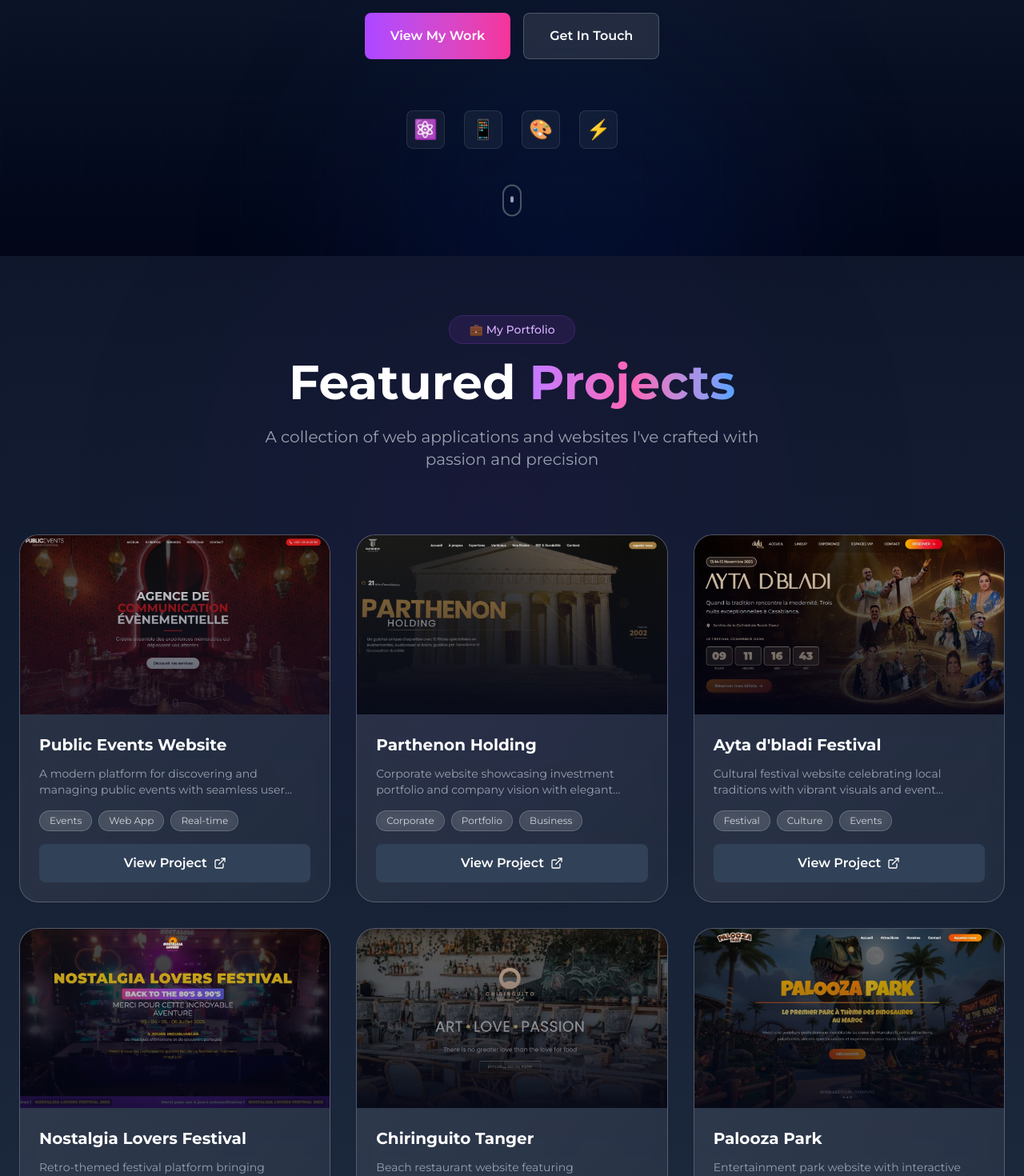
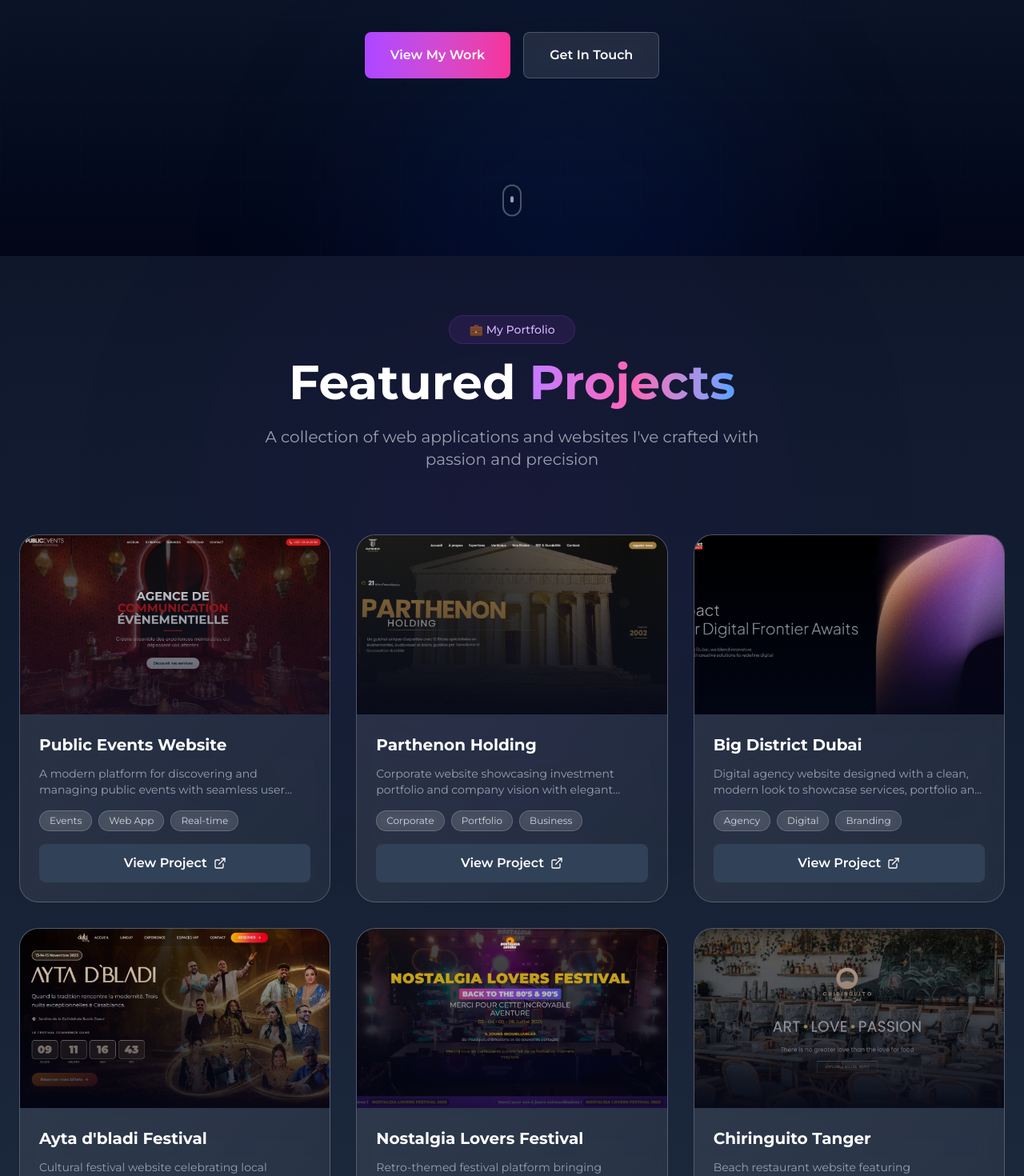
Before and after one commit to mouhcine7777/mouhcinezhirou, a Next.js app: page / in a window 1280 px wide. Shown: the part 480-1950 px from the top of the page at 80% size. Built offline with nearby package versions, Linux system fonts and the light colour scheme.

Commit message:
first commit

```diff
--- a/app/components/HeroSection.tsx
+++ b/app/components/HeroSection.tsx
@@ -123,23 +123,6 @@ export default function Hero() {
           </motion.a>
         </motion.div>
 
-        {/* Tech Stack Icons */}
-        <motion.div
-          variants={itemVariants}
-          transition={itemTransition}
-          className="flex flex-wrap justify-center gap-6"
-        >
-          {['⚛️', '📱', '🎨', '⚡'].map((emoji, index) => (
-            <motion.div
-              key={index}
-              whileHover={{ scale: 1.1, rotate: 5 }}
-              whileTap={{ scale: 0.9 }}
-              className="w-12 h-12 bg-white/5 backdrop-blur-sm rounded-lg flex items-center justify-center border border-white/10 hover:border-purple-500/50 hover:bg-white/10 transition-all duration-300 cursor-pointer"
-            >
-              <span className="text-2xl">{emoji}</span>
-            </motion.div>
-          ))}
-        </motion.div>
 
         {/* Scroll Indicator */}
         <motion.div
--- a/app/components/WorkSection.tsx
+++ b/app/components/WorkSection.tsx
@@ -16,12 +16,20 @@ export default function ProjectsSection() {
       id: 2,
       title: "Parthenon Holding",
       description: "Corporate website showcasing investment portfolio and company vision with elegant design",
-      url: "https://parthenonholding.vercel.app/",
+      url: "https://www.parthenon.ma",
       tags: ["Corporate", "Portfolio", "Business"],
       image: "/projects/parthenon-portfolio.jpeg"
     },
     {
       id: 3,
+      title: "Big District Dubai",
+      description: "Digital agency website designed with a clean, modern look to showcase services, portfolio and branding identity",
+      url: "https://bigdistrict.agency/",
+      tags: ["Agency", "Digital", "Branding"],
+      image: "/projects/bigdistrict-portfolio.jpeg"
+    },
+    {
+      id: 4,
       title: "Ayta d'bladi Festival",
       description: "Cultural festival website celebrating local traditions with vibrant visuals and event information",
       url: "http://aytadbladi.com/",
@@ -29,7 +37,7 @@ export default function ProjectsSection() {
       image: "/projects/aytadbladi-portfolio.jpeg"
     },
     {
-      id: 4,
+      id: 5,
       title: "Nostalgia Lovers Festival",
       description: "Retro-themed festival platform bringing together music lovers for an unforgettable experience",
       url: "https://nostalgialovers.ma/",
@@ -37,7 +45,7 @@ export default function ProjectsSection() {
       image: "/projects/nostalgia-portfolio.jpeg"
     },
     {
-      id: 5,
+      id: 6,
       title: "Chiringuito Tanger",
       description: "Beach restaurant website featuring Mediterranean cuisine with stunning coastal views",
       url: "https://chiringuito-tanger.com/",
@@ -45,15 +53,15 @@ export default function ProjectsSection() {
       image: "/projects/Chiringuito-portfolio.jpeg"
     },
     {
-      id: 6,
+      id: 7,
       title: "Palooza Park",
       description: "Entertainment park website with interactive features and booking system for family fun",
-      url: "https://paloozaland.vercel.app/",
+      url: "https://www.paloozaland.com",
       tags: ["Entertainment", "Park", "Family"],
       image: "/projects/palooza-portfolio.jpeg"
     },
     {
-      id: 7,
+      id: 8,
       title: "Alhabtoor City Hotels",
       description: "Luxury hotel chain website with elegant design, booking system, and premium experience",
       url: "https://alhabtoorcity.com/",
@@ -61,7 +69,7 @@ export default function ProjectsSection() {
       image: "/projects/alhabtoorcity-portfolio.jpeg"
     },
     {
-      id: 8,
+      id: 9,
       title: "Parthenon Project Manager",
       description: "Full-featured project management application with team collaboration and task tracking",
       url: "https://clickdown-mauve.vercel.app/",
@@ -69,7 +77,7 @@ export default function ProjectsSection() {
       image: "/projects/clickdown-portflio.jpeg"
     },
     {
-      id: 9,
+      id: 10,
       title: "ONMT Event App",
       description: "Confidential event management system for national tourism office with advanced features",
       url: null,
@@ -77,7 +85,7 @@ export default function ProjectsSection() {
       image: "/projects/onmt-portfolio.jpeg"
     },
     {
-      id: 10,
+      id: 11,
       title: "Green Auto Expo",
       description: "Sustainable automotive exhibition platform promoting eco-friendly transportation solutions",
       url: "https://greenautoexpo.vercel.app/",
@@ -85,7 +93,7 @@ export default function ProjectsSection() {
       image: "/projects/greenauto-portfolio.jpeg"
     },
     {
-      id: 11,
+      id: 12,
       title: "Fanzone Arena CAN 2025",
       description: "Official fanzone platform for Africa Cup of Nations 2025 with interactive features and live updates",
       url: "https://fanzonecan.com/",
```
Also changed, not shown: public/projects/bigdistrict-portfolio.jpeg (added).
